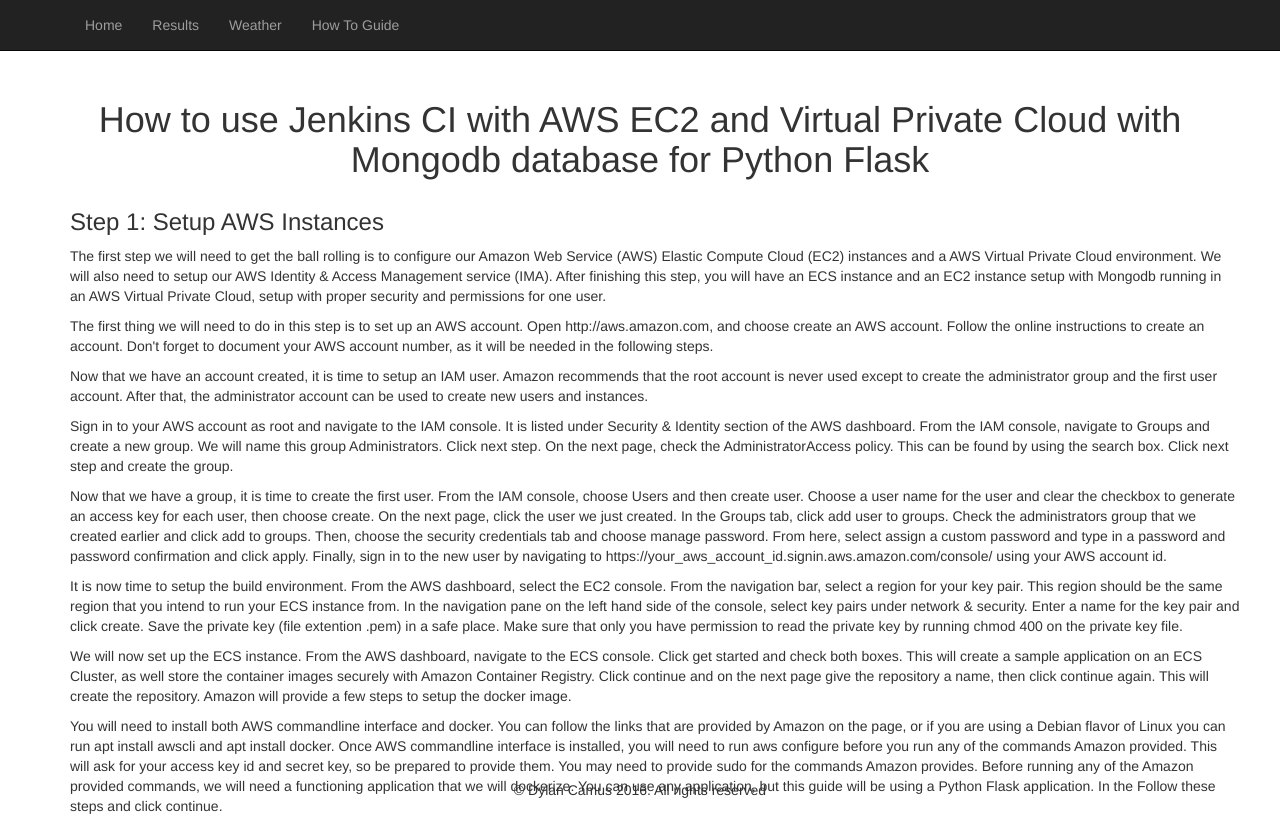
After one commit to camusd/AdventureGuide, a Flask app: page /howto in a window 1280 px wide. The commit adds this page. Run offline with Flask 2, Linux system fonts and the light colour scheme; some libraries are stand-ins or nearby versions.

Commit message:
added Dockerfile and started howto

```diff
--- a/application/templates/base.html
+++ b/application/templates/base.html
@@ -35,6 +35,9 @@
             <li>
               <a href="/cloud">Weather</a>
             </li>
+            <li>
+              <a href="/howto">How To Guide</a>
+            </li>
           </ul>
         </div>
       </div>
--- /dev/null
+++ b/application/templates/howto.html
@@ -0,0 +1,35 @@
+{% extends "base.html" %}
+{% block content %}
+  <h1 class="text-center">How to use Jenkins CI with AWS EC2 and Virtual Private Cloud with Mongodb database for Python Flask</h1>
+  <section id="step1">
+    <div class="container">
+      <div class="row">
+        <h3>Step 1: Setup AWS Instances</h3>
+        <p>
+          The first step we will need to get the ball rolling is to configure our Amazon Web Service (AWS) Elastic Compute Cloud (EC2) instances and a AWS Virtual Private Cloud environment. We will also need to setup our AWS Identity &amp; Access Management service (IMA). After finishing this step, you will have an ECS instance and an EC2 instance setup with Mongodb running in an AWS Virtual Private Cloud, setup with proper security and permissions for one user.
+        </p>
+        <p>
+          The first thing we will need to do in this step is to set up an AWS account. Open http://aws.amazon.com, and choose create an AWS account. Follow the online instructions to create an account. Don't forget to document your AWS account number, as it will be needed in the following steps.
+        </p>
+        <p>
+          Now that we have an account created, it is time to setup an IAM user. Amazon recommends that the root account is never used except to create the administrator group and the first user account. After that, the administrator account can be used to create new users and instances.
+        </p>
+        <p>
+          Sign in to your AWS account as root and navigate to the IAM console. It is listed under Security &amp; Identity section of the AWS dashboard. From the IAM console, navigate to Groups and create a new group. We will name this group Administrators. Click next step. On the next page, check the AdministratorAccess policy. This can be found by using the search box. Click next step and create the group.
+        </p>
+        <p>
+          Now that we have a group, it is time to create the first user. From the IAM console, choose Users and then create user. Choose a user name for the user and clear the checkbox to generate an access key for each user, then choose create. On the next page, click the user we just created. In the Groups tab, click add user to groups. Check the administrators group that we created earlier and click add to groups. Then, choose the security credentials tab and choose manage password. From here, select assign a custom password and type in a password and password confirmation and click apply. Finally, sign in to the new user by navigating to https://your_aws_account_id.signin.aws.amazon.com/console/ using your AWS account id.
+        </p>
+        <p>
+          It is now time to setup the build environment. From the AWS dashboard, select the EC2 console. From the navigation bar, select a region for your key pair. This region should be the same region that you intend to run your ECS instance from. In the navigation pane on the left hand side of the console, select key pairs under network &amp; security. Enter a name for the key pair and click create. Save the private key (file extention .pem) in a safe place. Make sure that only you have permission to read the private key by running chmod 400 on the private key file.
+        </p>
+        <p>
+           We will now set up the ECS instance. From the AWS dashboard, navigate to the ECS console. Click get started and check both boxes. This will create a sample application on an ECS Cluster, as well store the container images securely with Amazon Container Registry. Click continue and on the next page give the repository a name, then click continue again. This will create the repository. Amazon will provide a few steps to setup the docker image.
+        </p>
+        <p>
+          You will need to install both AWS commandline interface and docker. You can follow the links that are provided by Amazon on the page, or if you are using a Debian flavor of Linux you can run apt install awscli and apt install docker. Once AWS commandline interface is installed, you will need to run aws configure before you run any of the commands Amazon provided. This will ask for your access key id and secret key, so be prepared to provide them. You may need to provide sudo for the commands Amazon provides. Before running any of the Amazon provided commands, we will need a functioning application that we will dockerize. You can use any application, but this guide will be using a Python Flask application. In the Follow these steps and click continue.
+        </p>
+      </div>
+    </div>
+  </section>
+{% endblock %}
--- a/application/views.py
+++ b/application/views.py
@@ -7,6 +7,7 @@
 
 surveys = Blueprint('surveys', __name__, template_folder='templates')
 cloud = Blueprint('cloud', __name__, template_folder='templates')
+howto = Blueprint('howto', __name__, template_folder='templates')
 
 
 class SubmitView(MethodView):
@@ -103,3 +104,10 @@
 
 
 cloud.add_url_rule('/cloud', view_func=CloudView.as_view('cloud'))
+
+
+class HowToView(MethodView):
+    def get(self):
+        return render_template('howto.html')
+
+howto.add_url_rule('/howto', view_func=HowToView.as_view('howto'))
```
Also changed, not shown: application/__init__.py (+6 -6 lines), 1 other file.
